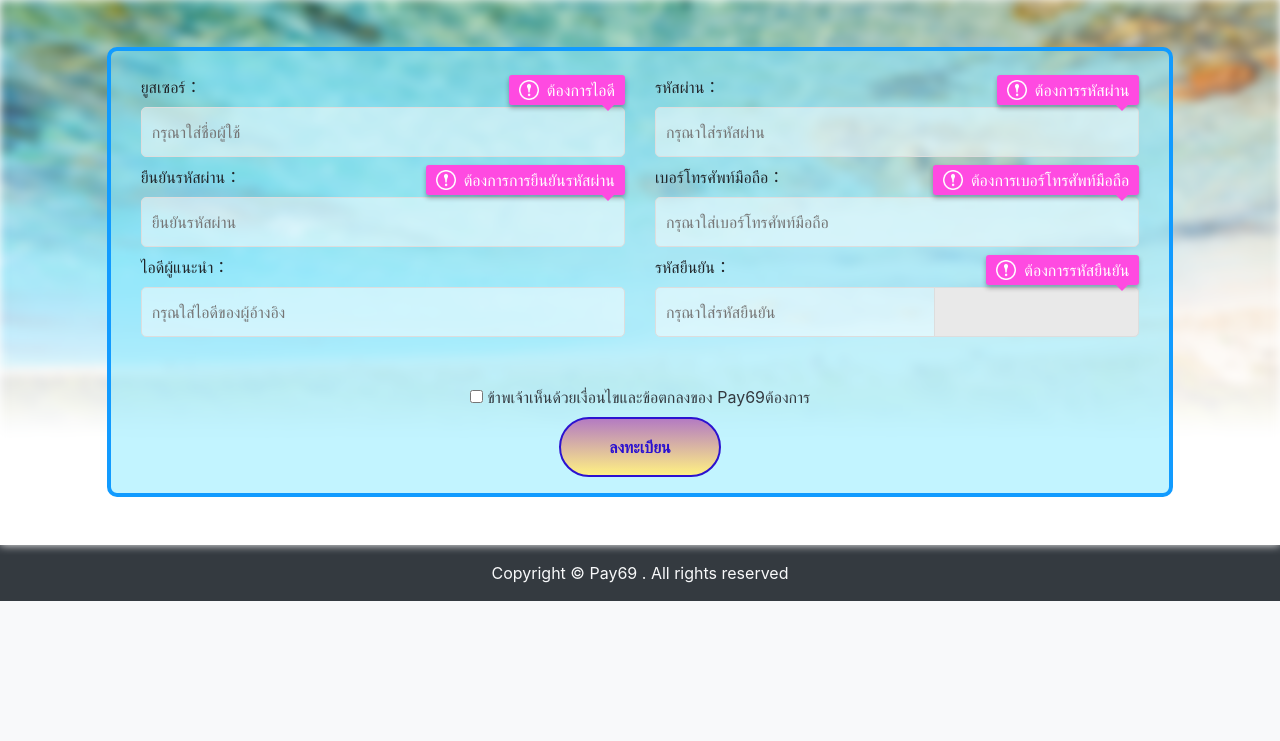
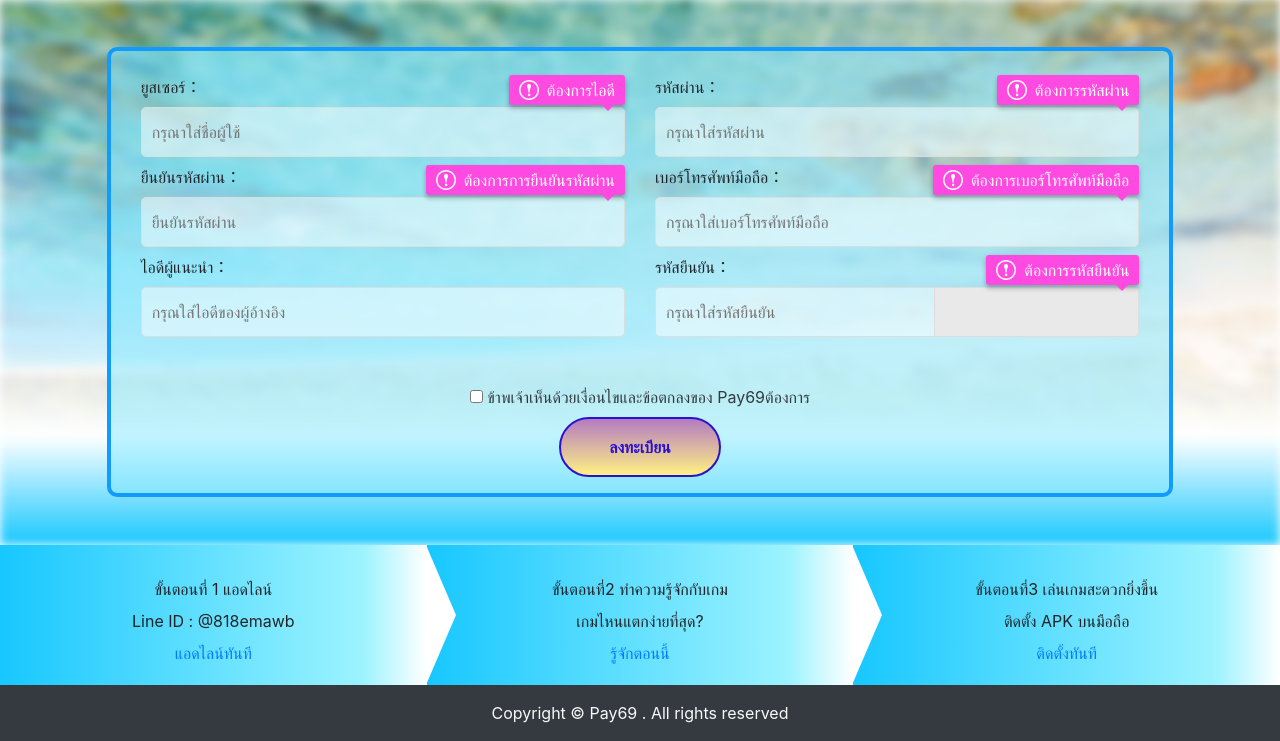
Before and after one commit to PaddyChen1012/20210517-LP, a PHP site: page /registered.html in a window 1280 px wide. Shown: the part 372-1113 px from the top of the page. Before the commit the page ends 973 px from the top, so only its background shows below. Run offline with PHP 8.4, Linux system fonts and the light colour scheme; some libraries are stand-ins or nearby versions.

```diff
--- a/20210712_vera/css/Custom.css
+++ b/20210712_vera/css/Custom.css
@@ -80,10 +80,10 @@ body{width:100vw;height:100vh;overflow-x:hidden;}
     margin: 0;
 }
 
-
+/* 註冊頁 */
 .bg-box{
     top:0;
-    background:linear-gradient(180deg,rgba(255,255,255,0) 0%, rgba(255,255,255,1) 80%) ,url(../images/BG-2.jfif) no-repeat center/cover;
+    background:linear-gradient(180deg,rgba(255,255,255,0) 0%, rgba(255,255,255,1) 80%,rgba(23,199,255,1) 100%) ,url(../images/BG-2.jfif) no-repeat center/cover;
     -webkit-filter:blur(5px);
     z-index:0;
 }
@@ -169,6 +169,30 @@ body{width:100vw;height:100vh;overflow-x:hidden;}
     color:rgba(44,18,208,1);
     font-weight: bolder;
 }
+.step{
+    height: 140px;
+    background: rgb(55, 61, 63);
+    background: -moz-linear-gradient(90deg, rgba(23,199,255,1) 0%, rgba(157,243,255,1) 85%, rgba(255,255,255,1) 100%);
+    background: -webkit-linear-gradient(90deg, rgba(23,199,255,1) 0%, rgba(157,243,255,1) 85%, rgba(255,255,255,1) 100%);
+    background: linear-gradient(90deg, rgba(23,199,255,1) 0%, rgba(157,243,255,1) 85%, rgba(255,255,255,1) 100%);
+    filter: progid:DXImageTransform.Microsoft.gradient(startColorstr="#17c7ff",endColorstr="#ffffff",GradientType=1);
+}
+.step-arrow:before{
+    content:'';
+    position: absolute;
+    left: -1px;
+    top: 0;
+    width: 0;
+    height: 0;
+    border-style: solid;
+    border-width: 70px 0 70px 30px;
+    border-color: transparent transparent transparent #fff;
+}
+
+.suceful-page{height:calc(100vh - 56px);}
+.break-all{word-break:break-all;}
+.suceful-page .h1{color:#ffef0c;text-shadow: 2px 2px 0px #1119d0,2px 0px 0px #1119d0,2px -2px 0px #1119d0,0px -2px 0px #1119d0,-2px -2px 0px #1119d0,-2px 0px 0px #1119d0,-2px 2px 0px #1119d0,0px 2px 0px #1119d0;}
+.suceful-page .h3{color:#ff37db;text-shadow: 2px 2px 0px #fff,2px 0px 0px #fff,2px -2px 0px #fff,0px -2px 0px #fff,-2px -2px 0px #fff,-2px 0px 0px #fff,-2px 2px 0px #fff,0px 2px 0px #fff;}
 
 @keyframes flashing {
     0%{
@@ -214,4 +238,18 @@ body{width:100vw;height:100vh;overflow-x:hidden;}
     .h1{font-size:1.25rem;}
     .h3{font-size:.8rem;}
     .pc-only{display:none;}
+    .step{
+        height: 140px;
+        background: rgb(55, 61, 63);
+        background: -moz-linear-gradient(180deg, rgba(23,199,255,1) 0%, rgba(157,243,255,1) 85%, rgba(255,255,255,1) 100%);
+        background: -webkit-linear-gradient(180deg, rgba(23,199,255,1) 0%, rgba(157,243,255,1) 85%, rgba(255,255,255,1) 100%);
+        background: linear-gradient(180deg, rgba(23,199,255,1) 0%, rgba(157,243,255,1) 85%, rgba(255,255,255,1) 100%);
+        filter: progid:DXImageTransform.Microsoft.gradient(startColorstr="#17c7ff",endColorstr="#ffffff",GradientType=1);
+    }
+    .step-arrow:before{
+        top: -1px;
+        border-width: 30px 50vw 0 50vw;
+        border-color: #fff transparent transparent transparent;
+
+    }
 }
--- a/20210712_vera/registered.html
+++ b/20210712_vera/registered.html
@@ -9,6 +9,9 @@
     <link rel="shortcut icon" href="images/pay69_circle.png" type="image/x-icon">
     <title>pay69</title>
     <script type="application/javascript" src="https://a.exoclick.com/tag_gen.js" data-goal="a401a7204f2a3d6868f140085538747a"></script>
+    <!-- START ExoClick Goal Tag | 2021BC_Register -->
+    <script type="application/javascript" src="https://a.exoclick.com/tag_gen.js" data-goal="77c7abe99494401c6747160510290996"></script>
+    <!-- END ExoClick Goal Tag | 2021BC_Register -->
 </head>
 <body>
     <div class="title position-fixed d-flex justify-content-between w-100 bg-black-50 p-2 z-1">
@@ -76,7 +79,23 @@
                 <div class="col-12 text-center mt-2"><button class="sumbit-btn py-3 px-5 submit-flashing" type="sumbit">ลงทะเบียน</button></div>
             </div>
         </div>
-
+        <div class="row position-relative w-100 mx-auto">
+            <div class="col-12 col-md-4 text-center py-4 step">
+                <span class="d-block my-2">ขั้นตอนที่ 1 แอดไลน์</span>
+                <span class="d-block my-2">Line ID : @818emawb</span>
+                <a href="https://m99.69slot.com/?utm_source=BCLP&utm_medium=Ad&utm_campaign=Rigister ">แอดไลน์ทันที</a>
+            </div>
+            <div class="col-12 col-md-4 text-center py-4 step step-arrow">
+                <span class="d-block my-2">ขั้นตอนที่2 ทำความรู้จักกับเกม</span>
+                <span class="d-block my-2">เกมไหนแตกง่ายที่สุด?</span>
+                <a href="https://www.69slot.com/trick-for-grand-jackpot/?utm_source=LP&utm_medium=Register&utm_campaign=JackPot_Rec ">รู้จักตอนนี้</a>
+            </div>
+            <div class="col-12 col-md-4 text-center py-4 step step-arrow">
+                <span class="d-block my-2">ขั้นตอนที่3 เล่นเกมสะดวกยิ่งขึ้น</span>
+                <span class="d-block my-2">ติดตั้ง APK บนมือถือ</span>
+                <a href="https://download.69slot.com/?utm_source=axecasino&utm_medium=Register&utm_campaign=download_link">ติดตั้งทันที</a>
+            </div>
+        </div>
         <div class="footer text-center w-100 p-3 bg-dark text-light">Copyright © Pay69 . All rights reserved</div>
     </div>
 
```
Also changed, not shown: 20210712_vera/suceful.html (added, +42 -0 lines).
